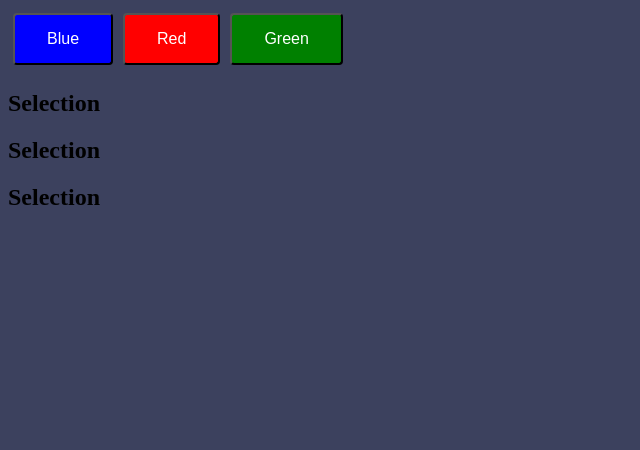
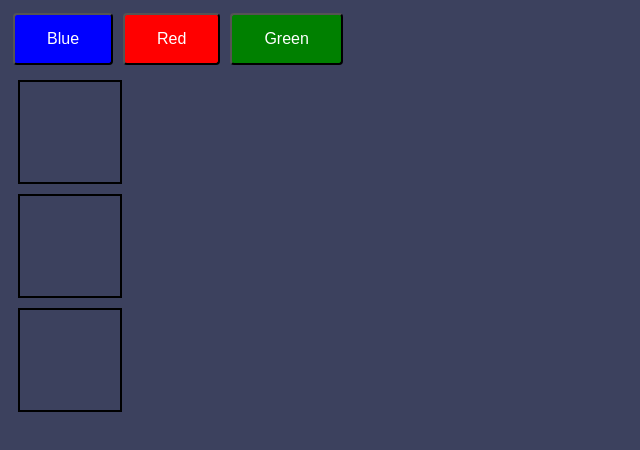
Before and after one commit to acciojob/passing-handler-prop-react-Padma-darsi, a React app: page / in a window 1280 px wide. Shown: the top 450 px of the page, without its empty margins (0-640 px from the left). Built offline with nearby package versions, Linux system fonts and the light colour scheme.

Commit message:
Update Selection.js

```diff
--- a/src/components/Selection.js
+++ b/src/components/Selection.js
@@ -1,16 +1,23 @@
-import React, { useState } from "react";
+import React, { useState, useEffect } from "react";
 
-const Selection = ({ applyColor }) => {
-  const [selectionStyle, updateSelectionStyle] = useState({ background: "" }); // object
+const Selection = ({ applyColor, selectedColor }) => {
+  const [bgColor, setBgColor] = useState("");
+
+  useEffect(() => {
+    setBgColor(selectedColor);
+  }, [selectedColor]);
 
   return (
     <div
       className="fix-box"
-      onClick={() => applyColor(updateSelectionStyle)} // applyColor will pass an object
-      style={selectionStyle} // MUST be an object
-    >
-      <h2 className="subheading">Selection</h2>
-    </div>
+      style={{
+        width: "100px",
+        height: "100px",
+        backgroundColor: bgColor,
+        margin: "10px",
+        border: "2px solid black",
+      }}
+    ></div>
   );
 };
 
```
